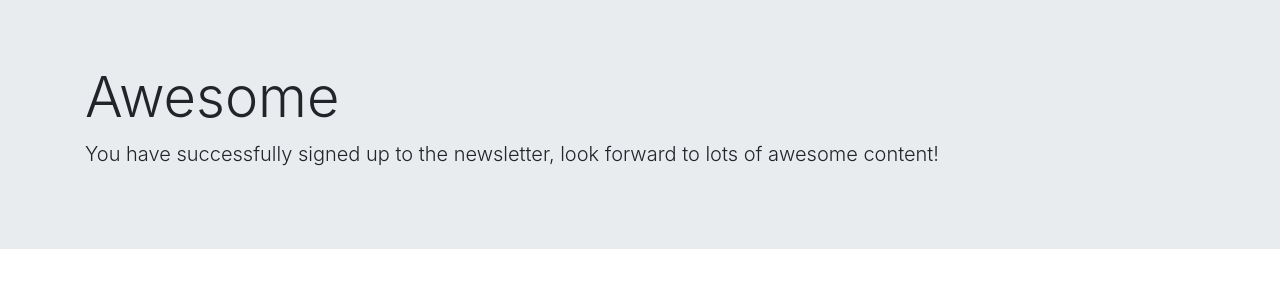
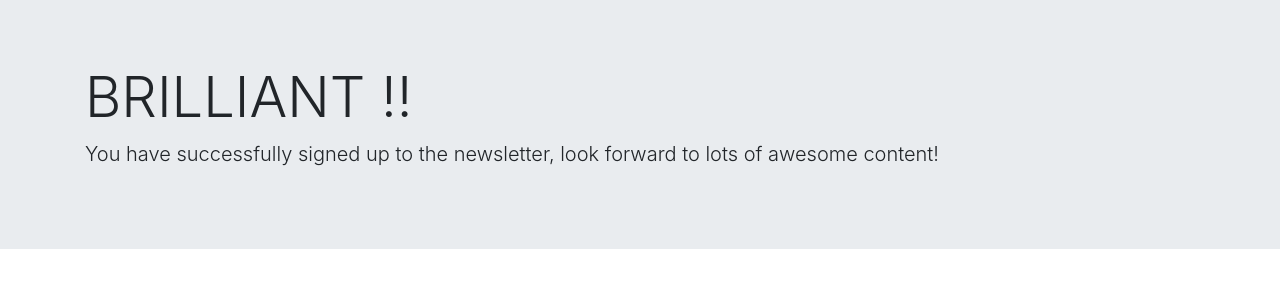
Before and after one commit to Recognizeyourself/Newsletter-Signup, a website: page success.html in a window 1280 px wide. Drawn offline with nearby package versions, Linux system fonts and the light colour scheme.

Commit message:
Changed text to "Brilliant"

```diff
--- a/success.html
+++ b/success.html
@@ -1,20 +1,20 @@
 <!DOCTYPE html>
 <html lang="en" dir="ltr">
+
 <head>
   <meta charset="utf-8">
   <title>Success</title>
   <!-- Bootstrap CSS -->
   <link rel="stylesheet" href="https://stackpath.bootstrapcdn.com/bootstrap/4.5.2/css/bootstrap.min.css" integrity="sha384-JcKb8q3iqJ61gNV9KGb8thSsNjpSL0n8PARn9HuZOnIxN0hoP+VmmDGMN5t9UJ0Z" crossorigin="anonymous">
+</head>
 
-  </head>
 <body>
-
   <div class="jumbotron jumbotron-fluid">
     <div class="container">
-      <h1 class="display-4">Awesome</h1>
+      <h1 class="display-4">BRILLIANT !!</h1>
       <p class="lead">You have successfully signed up to the newsletter, look forward to lots of awesome content!</p>
     </div>
   </div>
+</body>
 
-  </body>
 </html>
```
Lines whose indentation alone changed are shown as unchanged.
